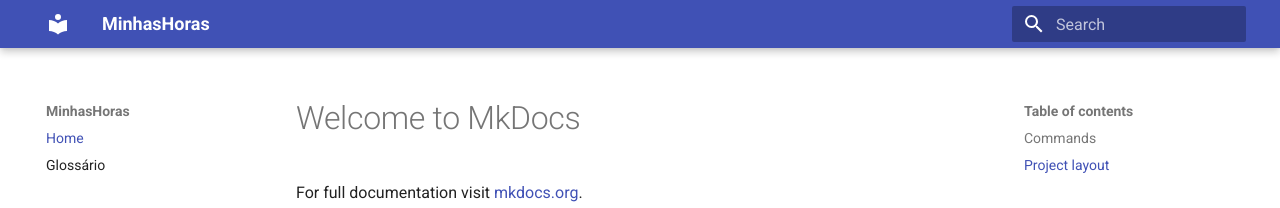
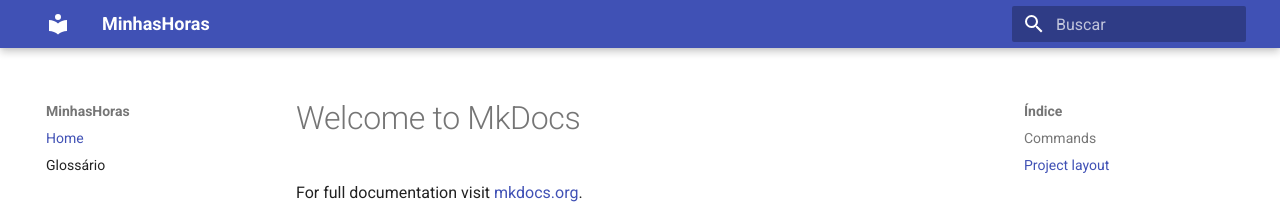
Before and after one commit to alcfernandes/minhashoras.api, an MkDocs documentation site: the page built from docs/index.md, in a window 1280 px wide. Shown: the top 208 px of the page. Built offline with MkDocs 1.6.1 and Material for MkDocs 9.7.7, drawn with Linux system fonts in a browser that asks for light colours.

```diff
--- a/mkdocs.yml
+++ b/mkdocs.yml
@@ -2,4 +2,6 @@ site_name: MinhasHoras
 nav:
     - Home: index.md
     - Glossário: glossario.md
-theme: material
+theme:
+    name: material
+    language: pt-BR
```
